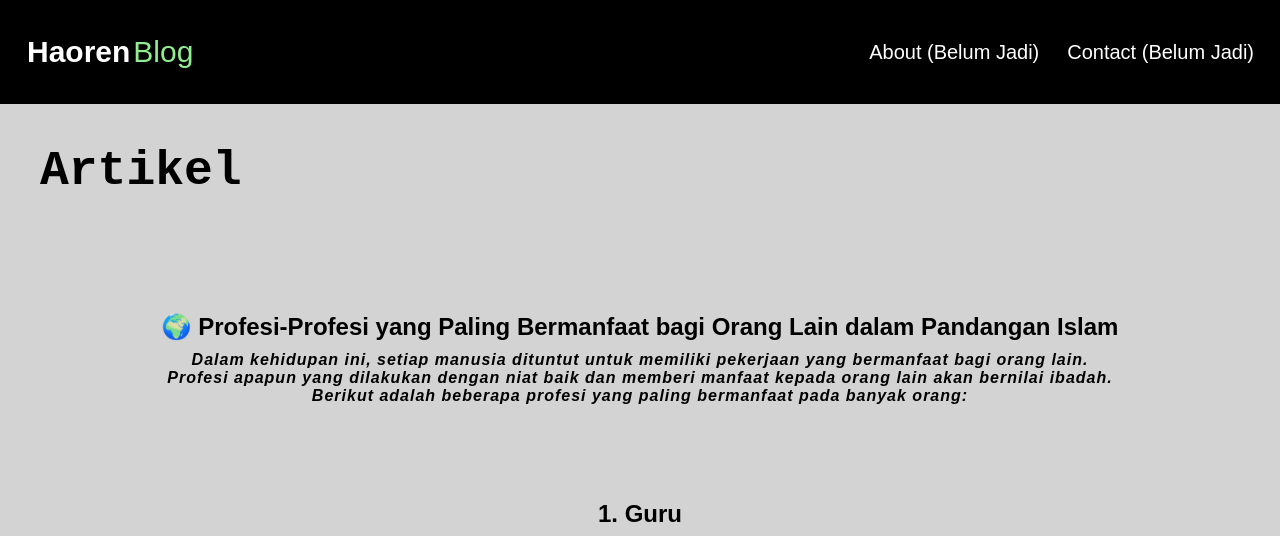
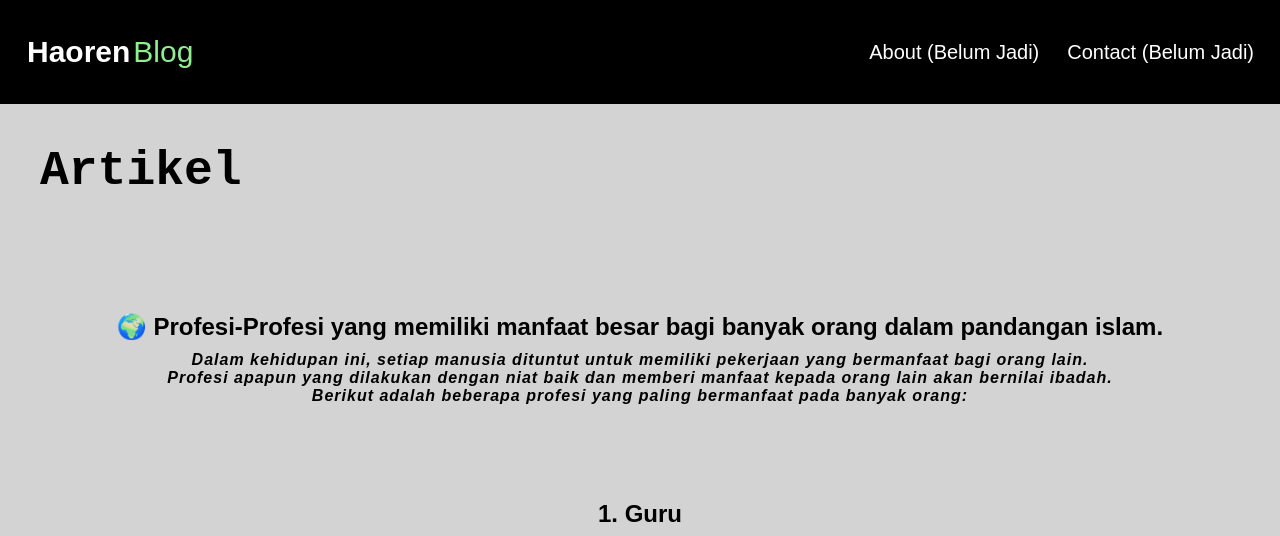
Before and after one commit to iHaoren/myarticle1, a plain HTML site: page index.html in a window 1280 px wide. Shown: the top 536 px of the page. Drawn offline with Linux system fonts and the light colour scheme.

Commit message:
Update index.html

```diff
--- a/index.html
+++ b/index.html
@@ -9,10 +9,10 @@
     <meta property="og:description" content="Lihat dan baca beberapa artikel yang sudah saya buat">
     <meta property="og:image" content=" .jpg">
     <meta property="og:url" content="https://ibnuhaoren.github.io/my_blog/">
-    <meta name="keywords" content="profesi bermanfaat, manusia yang bermanfaat, profesi berjasa">
+    <meta name="keywords" content="pekerjaan bermanfaat menurut islam,pekerjaan terbaik dalam islam, profesi yang dicintai allah,pekerjaan yang memiliki amal jariyah yang mengalir walaupun sudah meninggal">
     <link rel="shortcut icon" href="haoren.ico" type="image/x-icon">
     <meta name="viewport" content="width=device-width, initial-scale=1.0">
-    <title>Haoren Blog</title>
+    <title>Profesi-Profesi yang memiliki manfaat besar bagi banyak orang dalam pandangan islam</title>
     <link rel="stylesheet" href="style.css">
 </head>
 <body>
@@ -37,7 +37,7 @@
         <ol>
             <h1>Artikel</h1>
         <li><article class="artikel">
-            <h1>🌍 Profesi-Profesi yang Paling Bermanfaat bagi Orang Lain dalam Pandangan Islam</h1>
+            <h1>🌍 Profesi-Profesi yang memiliki manfaat besar bagi banyak orang dalam pandangan islam.</h1>
             <h4><i>Dalam kehidupan ini, setiap manusia dituntut untuk memiliki pekerjaan yang bermanfaat bagi orang lain.
                 <br> Profesi apapun yang dilakukan dengan niat baik dan memberi manfaat kepada orang lain akan bernilai ibadah.
                 <br>Berikut adalah beberapa profesi yang paling bermanfaat pada banyak orang:</i></h4></article></li>
```
